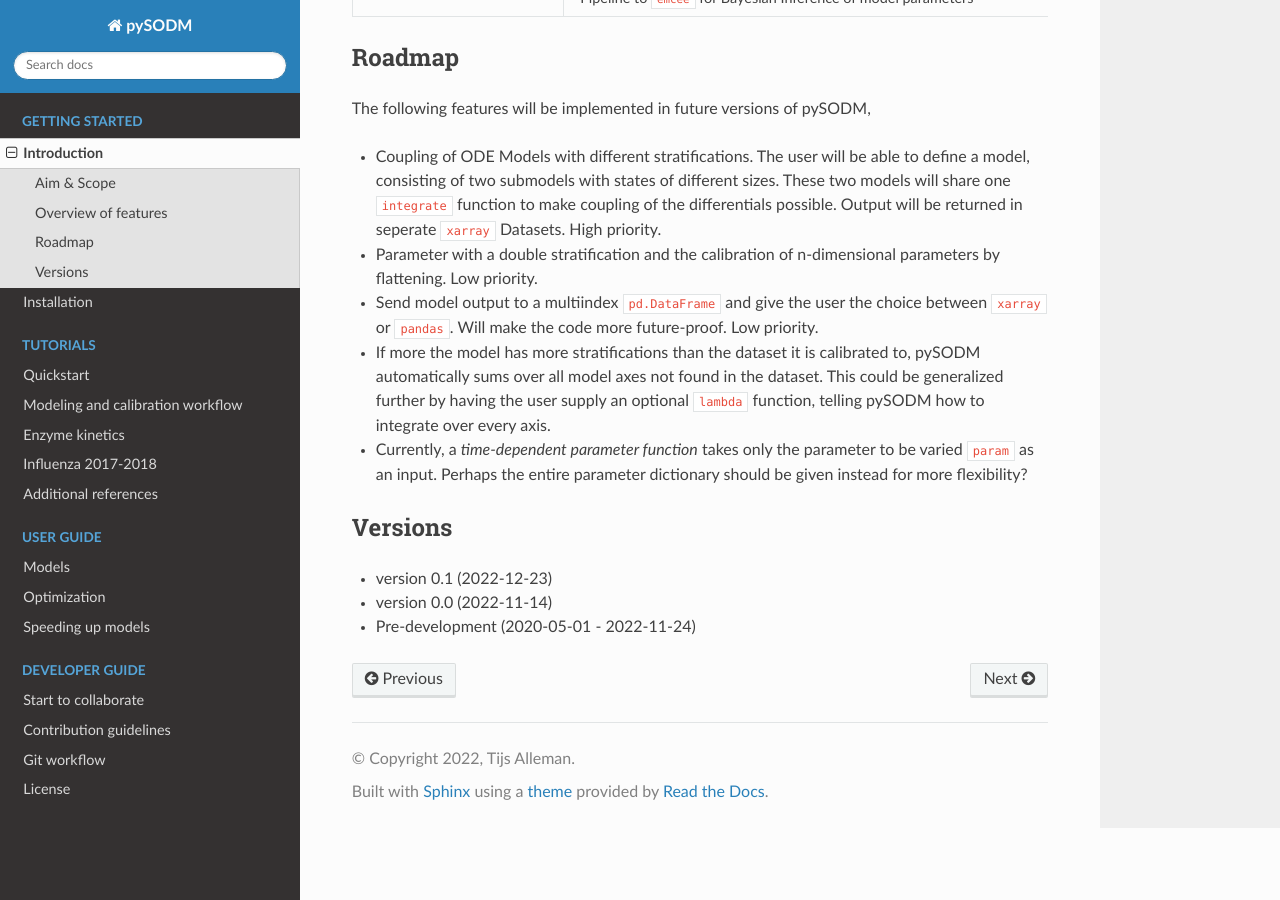
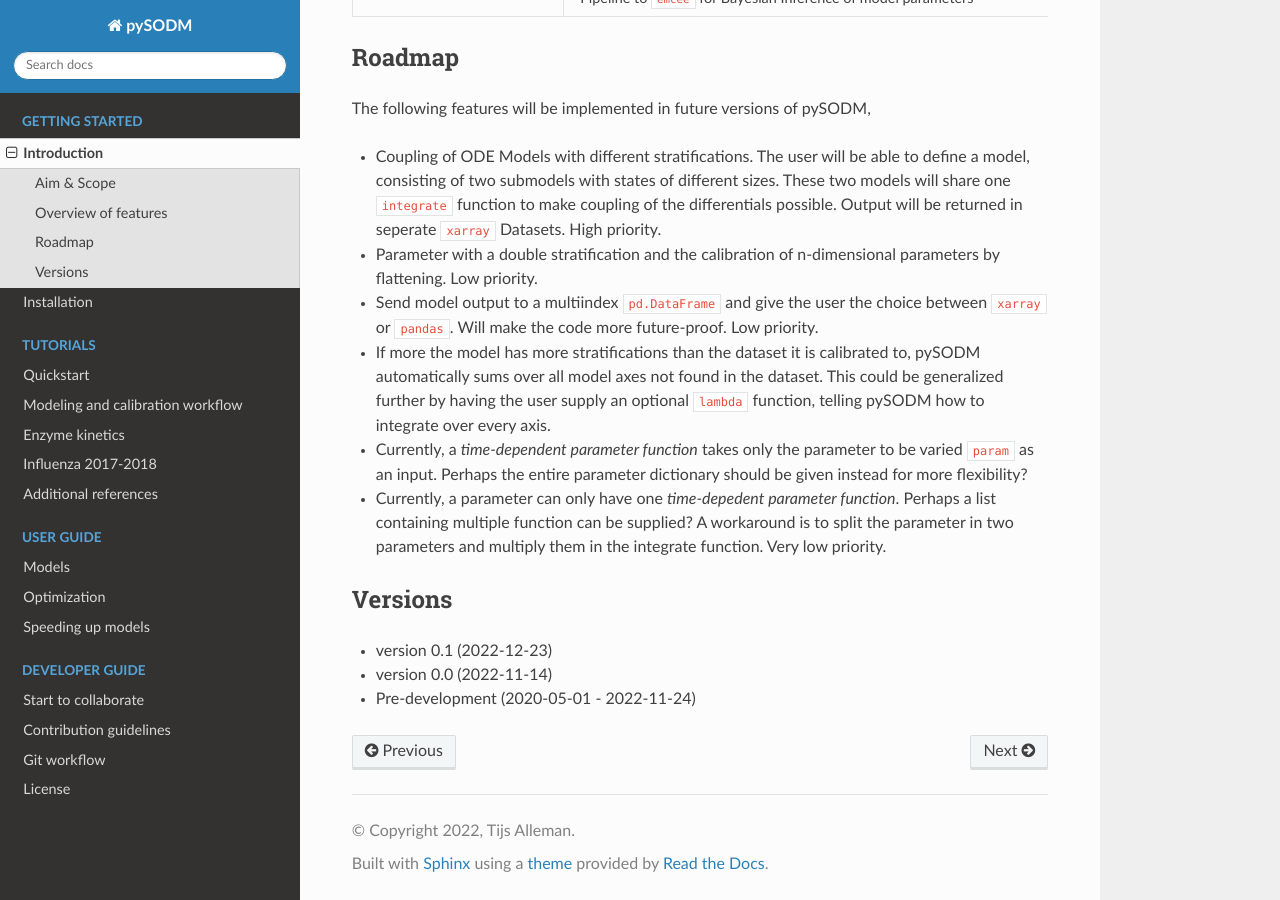
Before and after one commit to twallema/pySODM, a Sphinx documentation site: the page built from docs/introduction.md, in a window 1280 px wide and 900 px high, scrolled down 1726 px. Built offline with Sphinx 7.4.7 and the Read the Docs theme 2.0.0, drawn with Linux system fonts in a browser that asks for light colours.

Commit message:
add a random thought to the roadmap in the introduction

```diff
--- a/docs/introduction.md
+++ b/docs/introduction.md
@@ -51,6 +51,8 @@ The following features will be implemented in future versions of pySODM,
 
 - Currently, a *time-dependent parameter function* takes only the parameter to be varied `param` as an input. Perhaps the entire parameter dictionary should be given instead for more flexibility?
 
+- Currently, a parameter can only have one *time-depedent parameter function*. Perhaps a list containing multiple function can be supplied? A workaround is to split the parameter in two parameters and multiply them in the integrate function. Very low priority.
+
 ### Versions
 
 - version 0.1 (2022-12-23)
```
